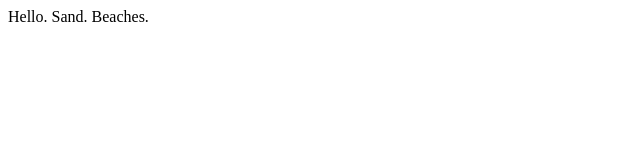
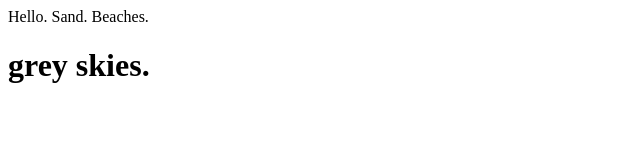
Before and after one commit to tammeusb/git-refresh, a plain HTML site: page index.html in a window 1280 px wide. Shown: the whole page, without its empty margins (0-640 px from the left). Drawn offline with Linux system fonts and the light colour scheme.

Commit message:
added header

```diff
--- a/index.html
+++ b/index.html
@@ -6,6 +6,7 @@
 </head>
 <body>
     <p>Hello. Sand. Beaches.</p>
+    <h1>grey skies.</h1>
     <script>
         console.log(9)
     </script>
```
